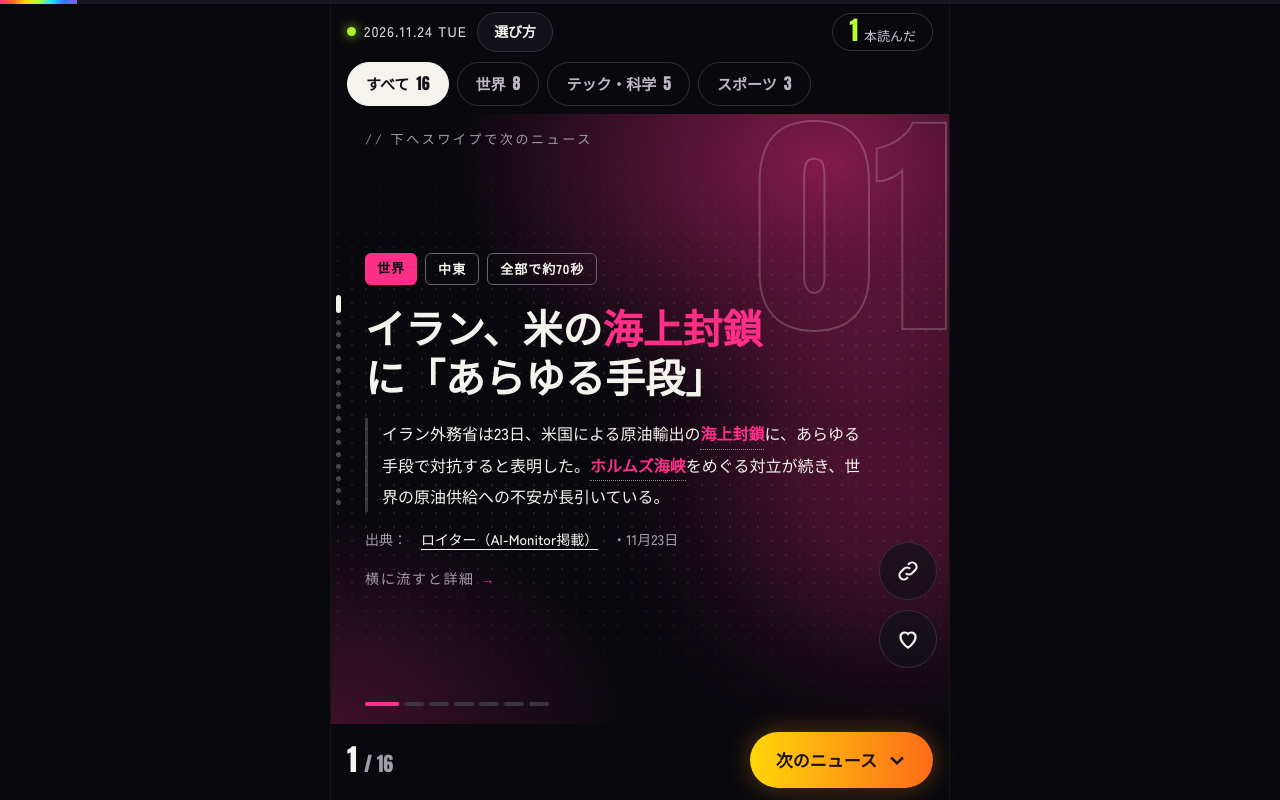
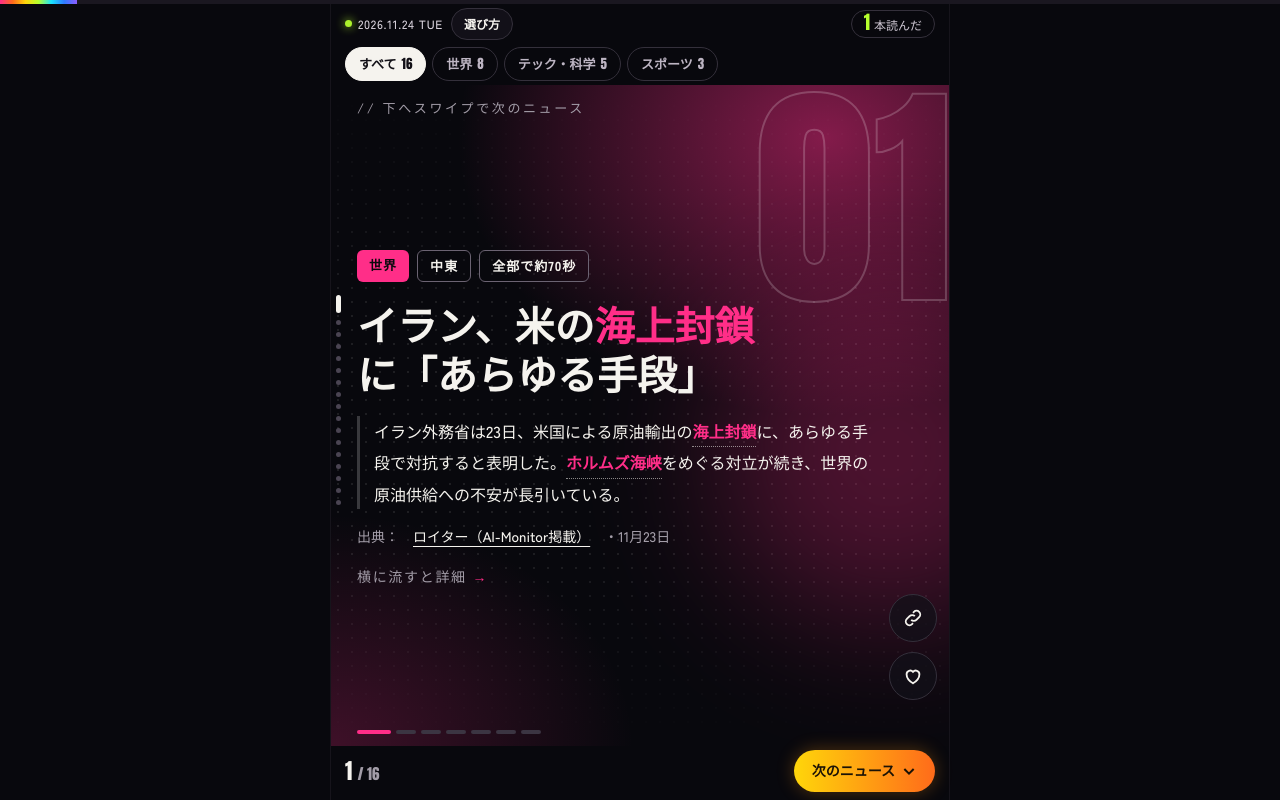
Before and after one commit to wisteria1004/dopa-news, a plain HTML site: page index.html in a window 1280 px wide. Drawn offline with Linux system fonts and the light colour scheme.

Commit message:
ヘッダー・ジャンル欄・フッターを細くし、記事欄を広げる
Co-Authored-By: Claude Opus 5.5 <noreply@anthropic.com>
Claude-Session: https://claude.ai/code/session_01BF8ohT6zPbmceLFP8fEvrB

```diff
--- a/index.html
+++ b/index.html
@@ -30,18 +30,18 @@ a{color:inherit}
 .prog{position:fixed;top:0;left:0;right:0;height:4px;z-index:9;background:#1a1720}
 .prog i{display:block;height:100%;width:0;background:linear-gradient(90deg,var(--pink),var(--org),var(--yel),var(--lime),var(--cyan),var(--blue),var(--pur));transition:width .35s}
 .app{height:100dvh;display:flex;flex-direction:column;max-width:620px;margin:0 auto;position:relative}
-header{padding:calc(12px + var(--st)) 16px 8px;position:relative;z-index:5}
-.top{display:flex;align-items:center;gap:10px}
-.date{display:flex;align-items:center;gap:8px;font-size:14px;letter-spacing:.08em;color:#d9d3dd;white-space:nowrap}
-.live{width:9px;height:9px;border-radius:50%;background:var(--lime);box-shadow:0 0 12px var(--lime);animation:pulse 1.8s infinite}
+header{padding:calc(8px + var(--st)) 14px 4px;position:relative;z-index:5}
+.top{display:flex;align-items:center;gap:8px}
+.date{display:flex;align-items:center;gap:6px;font-size:12px;letter-spacing:.06em;color:#d9d3dd;white-space:nowrap}
+.live{width:7px;height:7px;border-radius:50%;background:var(--lime);box-shadow:0 0 10px var(--lime);animation:pulse 1.8s infinite}
 @keyframes pulse{50%{opacity:.3}}
-.pill{border:1px solid var(--line);background:#121018;border-radius:999px;padding:0 16px;min-height:40px;font-weight:900;font-size:14px}
-.cnt{margin-left:auto;display:flex;align-items:baseline;gap:6px;border:1px solid var(--line);border-radius:999px;padding:3px 16px;font-size:13px;color:#cfc8d4;white-space:nowrap}
-.cnt b{font:400 26px/1 Anton,sans-serif;color:var(--lime)}
-.chips{display:flex;gap:8px;overflow-x:auto;margin-top:10px;scrollbar-width:none}
+.pill{border:1px solid var(--line);background:#121018;border-radius:999px;padding:0 12px;min-height:32px;font-weight:900;font-size:12px}
+.cnt{margin-left:auto;display:flex;align-items:baseline;gap:4px;border:1px solid var(--line);border-radius:999px;padding:2px 12px;font-size:12px;color:#cfc8d4;white-space:nowrap}
+.cnt b{font:400 19px/1 Anton,sans-serif;color:var(--lime)}
+.chips{display:flex;gap:6px;overflow-x:auto;margin-top:7px;scrollbar-width:none}
 .chips::-webkit-scrollbar{display:none}
-.chip{flex:none;border:1px solid var(--line);border-radius:999px;padding:0 18px;min-height:44px;font-weight:900;font-size:15px;color:#bdb5c3}
-.chip b{font:400 16px Anton,sans-serif;margin-left:7px}
+.chip{flex:none;border:1px solid var(--line);border-radius:999px;padding:0 13px;min-height:34px;font-weight:900;font-size:13px;color:#bdb5c3}
+.chip b{font:400 13px Anton,sans-serif;margin-left:5px}
 .chip[aria-pressed=true]{background:var(--ink);color:#121016;border-color:var(--ink)}
 .dots{position:absolute;left:5px;top:50%;transform:translateY(-50%);display:flex;flex-direction:column;gap:7px;z-index:6;pointer-events:none}
 .dots i{width:5px;height:5px;border-radius:50%;background:#4a4452;transition:height .25s,background .25s}
@@ -55,10 +55,10 @@ background:radial-gradient(85% 60% at 80% 8%,color-mix(in srgb,var(--a) 50%,tran
 .num{position:absolute;right:-4px;top:-6px;font:400 clamp(150px,44vw,240px)/1 Anton,sans-serif;color:transparent;-webkit-text-stroke:2px rgba(255,255,255,.2);pointer-events:none}
 .track{flex:1;display:flex;overflow-x:auto;overflow-y:hidden;scroll-snap-type:x mandatory;overscroll-behavior-x:contain;scrollbar-width:none;position:relative;z-index:1}
 .track::-webkit-scrollbar{display:none}
-.pane{flex:0 0 100%;scroll-snap-align:start;scroll-snap-stop:always;padding:56px 84px 28px 34px;overflow-y:hidden;display:flex;flex-direction:column}
+.pane{flex:0 0 100%;scroll-snap-align:start;scroll-snap-stop:always;padding:48px 70px 24px 26px;overflow-y:hidden;display:flex;flex-direction:column}
 .pane.tall{overflow-y:auto;overscroll-behavior-y:auto}
 .pane>.in{margin:auto 0}
-.hint{position:absolute;top:14px;left:34px;font-size:13px;letter-spacing:.2em;color:var(--mute);z-index:2}
+.hint{position:absolute;top:12px;left:26px;font-size:13px;letter-spacing:.2em;color:var(--mute);z-index:2}
 .tags{display:flex;gap:8px;flex-wrap:wrap;margin-bottom:18px}
 .tag{font-weight:900;font-size:13px;padding:4px 12px;border-radius:6px;background:var(--a);color:#0b0a0e;letter-spacing:.08em}
 .tag.o{background:transparent;border:1px solid #6b6372;color:var(--ink)}
@@ -80,11 +80,11 @@ h2 span,.k{color:var(--a)}
 .slist{list-style:none;margin:0;padding:0;display:grid;gap:12px}
 .slist li{border-top:1px solid var(--line);padding-top:10px;font-size:15px}
 .slist small{display:block;color:var(--mute);font-size:13px}
-.rail{position:absolute;right:12px;bottom:56px;z-index:3}
-.like{width:58px;height:58px;border-radius:50%;border:1px solid var(--line);background:rgba(18,16,24,.75);display:grid;place-items:center}
-.like svg{width:26px;height:26px;fill:none;stroke:var(--ink);stroke-width:2}
+.rail{position:absolute;right:12px;bottom:46px;z-index:3}
+.like{width:48px;height:48px;border-radius:50%;border:1px solid var(--line);background:rgba(18,16,24,.75);display:grid;place-items:center}
+.like svg{width:22px;height:22px;fill:none;stroke:var(--ink);stroke-width:2}
 .like[aria-pressed=true] svg{fill:var(--pink);stroke:var(--pink)}
-.bars{display:flex;gap:5px;padding:0 34px 18px;position:relative;z-index:1}
+.bars{display:flex;gap:5px;padding:0 26px 12px;position:relative;z-index:1}
 .bars i{height:4px;width:20px;border-radius:2px;background:#3b3542;transition:width .25s,background .25s}
 .bars i.on{width:34px;background:var(--a)}
 .end .pane{padding-right:34px}
@@ -125,11 +125,11 @@ h2 span,.k{color:var(--a)}
 .olist b{font-weight:700;font-size:16px;line-height:1.55}
 .olist small{grid-column:2;color:var(--mute);font-size:13px}
 .olist a{color:var(--ink);text-underline-offset:3px}
-footer{display:flex;align-items:center;gap:12px;padding:8px 16px calc(12px + var(--sb));position:relative;z-index:5}
-.pos{font:400 30px/1 Anton,sans-serif}.pos small{font-size:20px;color:var(--mute)}
-.next{margin-left:auto;border-radius:999px;padding:0 26px;height:56px;font-weight:900;font-size:17px;color:#1a1206;background:linear-gradient(90deg,var(--yel),var(--org));box-shadow:0 0 26px rgba(255,150,20,.35);display:flex;align-items:center;gap:10px}
+footer{display:flex;align-items:center;gap:10px;padding:4px 14px calc(8px + var(--sb));position:relative;z-index:5}
+.pos{font:400 22px/1 Anton,sans-serif}.pos small{font-size:15px;color:var(--mute)}
+.next{margin-left:auto;border-radius:999px;padding:0 18px;height:42px;font-weight:900;font-size:14px;color:#1a1206;background:linear-gradient(90deg,var(--yel),var(--org));box-shadow:0 0 18px rgba(255,150,20,.3);display:flex;align-items:center;gap:6px}
 @media(prefers-reduced-motion:reduce){.live,.ring{animation:none}.prog i,.bars i,.dots i{transition:none}.feed,.track{scroll-behavior:auto}}
-@media(max-width:380px){.pane{padding-left:26px;padding-right:72px}.cnt{padding:3px 10px}.hint{left:20px}}
+@media(max-width:380px){.pane{padding-left:22px;padding-right:66px}.cnt{padding:3px 10px}.hint{left:20px}}
 @media(min-width:900px){.app{border-inline:1px solid #16141b}}
 </style>
 </head>
@@ -148,7 +148,7 @@ footer{display:flex;align-items:center;gap:12px;padding:8px 16px calc(12px + var
 <main class="feed" id="feed"></main>
 <footer>
   <span class="pos" aria-live="polite"><span id="cur">1</span> <small>/ <span id="tot">25</span></small></span>
-  <button class="next" id="next" type="button"><span id="nextL">次のニュース</span><svg width="20" height="20" viewBox="0 0 24 24" fill="none" stroke="currentColor" stroke-width="3" aria-hidden="true"><path d="m5 9 7 7 7-7"/></svg></button>
+  <button class="next" id="next" type="button"><span id="nextL">次のニュース</span><svg width="16" height="16" viewBox="0 0 24 24" fill="none" stroke="currentColor" stroke-width="3" aria-hidden="true"><path d="m5 9 7 7 7-7"/></svg></button>
 </footer>
 </div>
 
```
